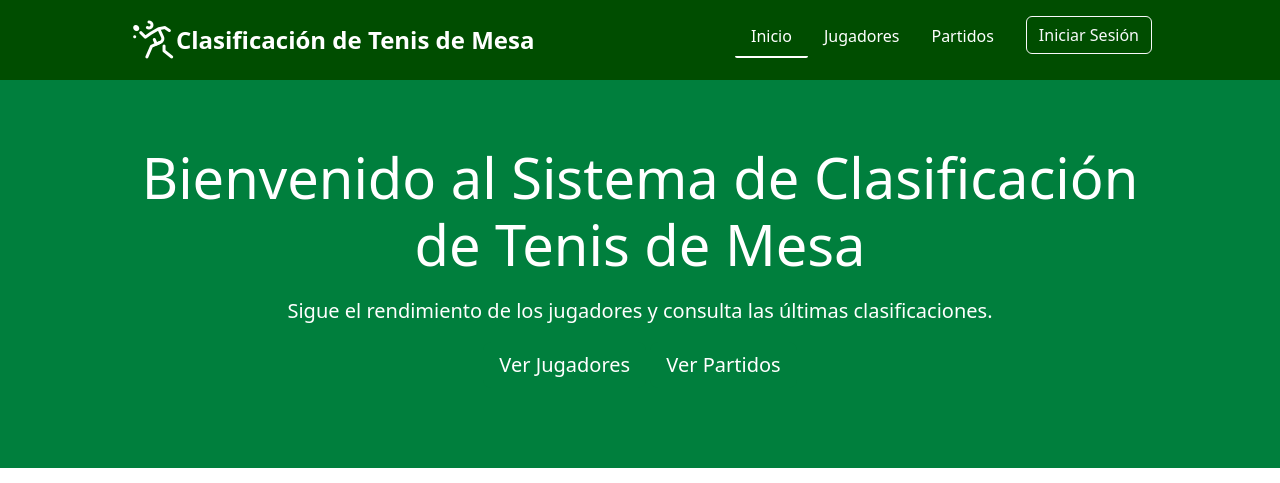
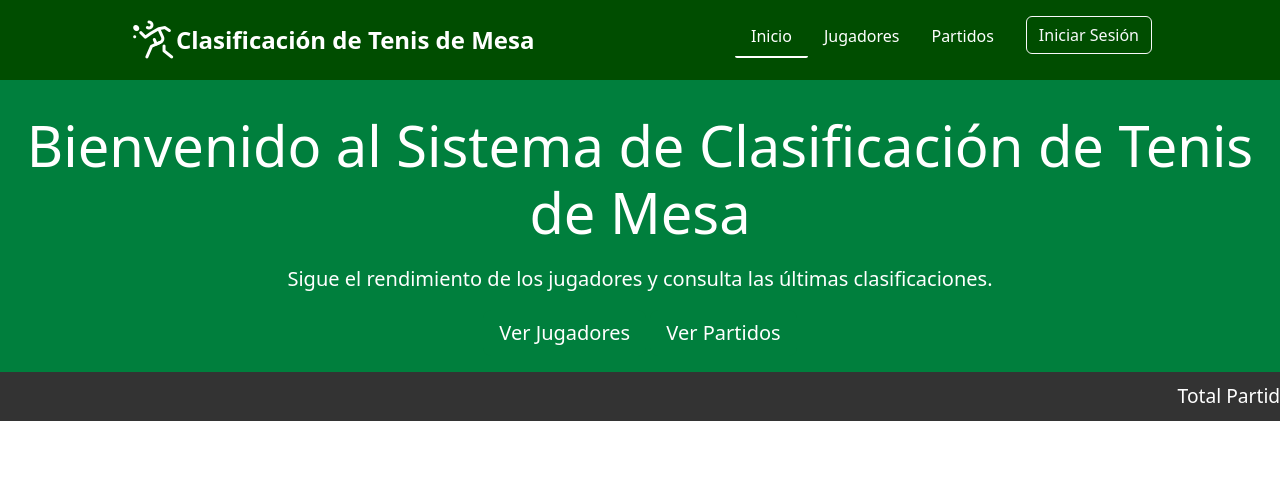
Before and after one commit to JuanSobalvarro/ttranking, a Django app: page / in a window 1280 px wide. Shown: the top 483 px of the page. Run offline with Django 5.2, Linux system fonts and the light colour scheme; data comes from the database, SQL or seed files in the repository; data that the repository does not hold is empty; parts of the project's set-up code (start-up, migrations or seed data) failed here and were passed over.

Commit message:
Fixing everything

```diff
--- a/ttranking/core/static/core/css/styles.css
+++ b/ttranking/core/static/core/css/styles.css
@@ -6,6 +6,32 @@
     --text-color: #333333; /* Dark Gray for Text */
     --border-color: #e0e0e0; /* Light Gray for Borders */
 }
+
+/* Style for WebKit browsers (Chrome, Safari) */
+body::-webkit-scrollbar {
+    width: 12px; /* Width of the scrollbar */
+}
+
+body::-webkit-scrollbar-track {
+    background: #f1f1f1; /* Background of the scrollbar track */
+}
+
+body::-webkit-scrollbar-thumb {
+    background-color: #888; /* Color of the scrollbar thumb */
+    border-radius: 6px; /* Roundness of the scrollbar thumb */
+    border: 3px solid #f1f1f1; /* Space around the scrollbar thumb */
+}
+
+body::-webkit-scrollbar-thumb:hover {
+    background-color: #555; /* Color of the scrollbar thumb when hovered */
+}
+
+/* Style for Firefox */
+body {
+    scrollbar-width: thin; /* Width of the scrollbar */
+    scrollbar-color: #888 #f1f1f1; /* Thumb color and track color */
+}
+
 
 /* Apply primary and secondary colors to the header and footer */
 header {
@@ -127,3 +153,37 @@
 .spotlight {
     background: #FFFFFF;
 }
+
+/* ANNOUNCEMENT BAR */
+.announcement-bar {
+    width: 100%;
+    background-color: #333333;
+    color: white;
+    overflow: hidden;
+    white-space: nowrap;
+    box-sizing: border-box;
+    padding: 10px 0;
+    font-size: 1.2rem;
+    position: relative;
+}
+
+.announcement-text-wrapper {
+    display: inline-flex; /* Use inline-flex to keep texts in a row */
+    white-space: nowrap;
+    animation: scroll-left 8s linear infinite;
+}
+
+.announcement-text {
+    display: inline-block;
+    /*padding-right: 100px; !* Gap between repeated texts *!*/
+}
+
+/* Keyframes for the scrolling effect */
+@keyframes scroll-left {
+    from {
+        transform: translateX(-450%);
+    }
+    to {
+        transform: translateX(450%);
+    }
+}
--- a/ttranking/core/templates/core/base.html
+++ b/ttranking/core/templates/core/base.html
@@ -31,12 +31,10 @@
         </ul>
     </header>
 
-    <header class="hero-section">
-        <div class="container">
-            {% block hero %}
-            <!-- Hero section content -->
-            {% endblock %}
-        </div>
+    <header class="hero-section" style="padding-bottom: 0;">
+        {% block hero %}
+        <!-- Hero section content -->
+        {% endblock %}
     </header>
 
     <!-- Message Modal -->
--- a/ttranking/core/templates/core/home.html
+++ b/ttranking/core/templates/core/home.html
@@ -11,6 +11,12 @@
             <a class="btn btn-primary btn-lg" href="{% url 'players:player_list' %}" role="button">Ver Jugadores</a>
             <a class="btn btn-primary btn-lg" href="{% url 'matches:match_list' %}" role="button">Ver Partidos</a>
         </p>
+    </div>
+    <!-- Announcement Bar -->
+    <div class="announcement-bar">
+        <div class="announcement-text-wrapper">
+            <div class="announcement-text">Total Partidos Jugados: {{ matches_played }}</div>
+        </div>
     </div>
 {% endblock %}
 
@@ -66,10 +72,10 @@
                                             {% endif %}
                                         </span><br>
                                         {% if player.age%}
-                                            <span class="thinlabeler">Edad</span>
                                             <span class="thickmedium">
                                             &nbsp;{{ player.age }}
-                                            </span><br>
+                                            </span>
+                                            <span class="thinlabeler">años</span><br>
                                         {% endif %}
                                     </div>
                             </div>
--- a/ttranking/core/views.py
+++ b/ttranking/core/views.py
@@ -3,6 +3,7 @@
 from django.shortcuts import render
 from django.template import loader
 from players.models import Player
+from matches.models import SinglesMatch, DoublesMatch
 
 from django.urls import reverse
 from django.shortcuts import get_object_or_404
@@ -33,7 +34,11 @@
 
     # calculate top by winrate
     top_winrate = sorted(Player.objects.all().order_by('-matches_played'), key=lambda player: player.winrate, reverse=True)[:6]
-    return render(request, 'core/home.html', {'top': top, 'ranking': ranking, 'top_by_winrate': top_winrate})
+
+    matches_played = SinglesMatch.objects.all().count() + DoublesMatch.objects.all().count()
+
+    return render(request, 'core/home.html', {'top': top, 'ranking': ranking,
+                                              'top_by_winrate': top_winrate, 'matches_played': matches_played})
 
 
 def bad_request(request, exception):
--- a/ttranking/players/models.py
+++ b/ttranking/players/models.py
@@ -242,7 +242,10 @@
         if self.date_of_birth is None:
             return None
         today = date.today()
-        return today.year - self.date_of_birth.year - ((today.month, today.day) < (today.year, today.year))
+        age = today.year - self.date_of_birth.year
+        if (today.month, today.day) < (self.date_of_birth.month, self.date_of_birth.day):
+            age -= 1
+        return age
 
     @property
     def victories(self):
--- a/ttranking/ttranking/settings.py
+++ b/ttranking/ttranking/settings.py
@@ -121,11 +121,13 @@
 # Internationalization
 # https://docs.djangoproject.com/en/5.0/topics/i18n/
 
-LANGUAGE_CODE = 'es-es'
+LANGUAGE_CODE = 'es'
 
 TIME_ZONE = 'Etc/GMT-6'
 
 USE_I18N = True
+
+USE_L10N = False
 
 USE_TZ = True
 
```
Also changed, not shown: ttranking/core/management/commands/check_integrity.py (+45 -8 lines), ttranking/matches/forms.py (+21 -1 lines), ttranking/players/forms.py (+11 -0 lines).
